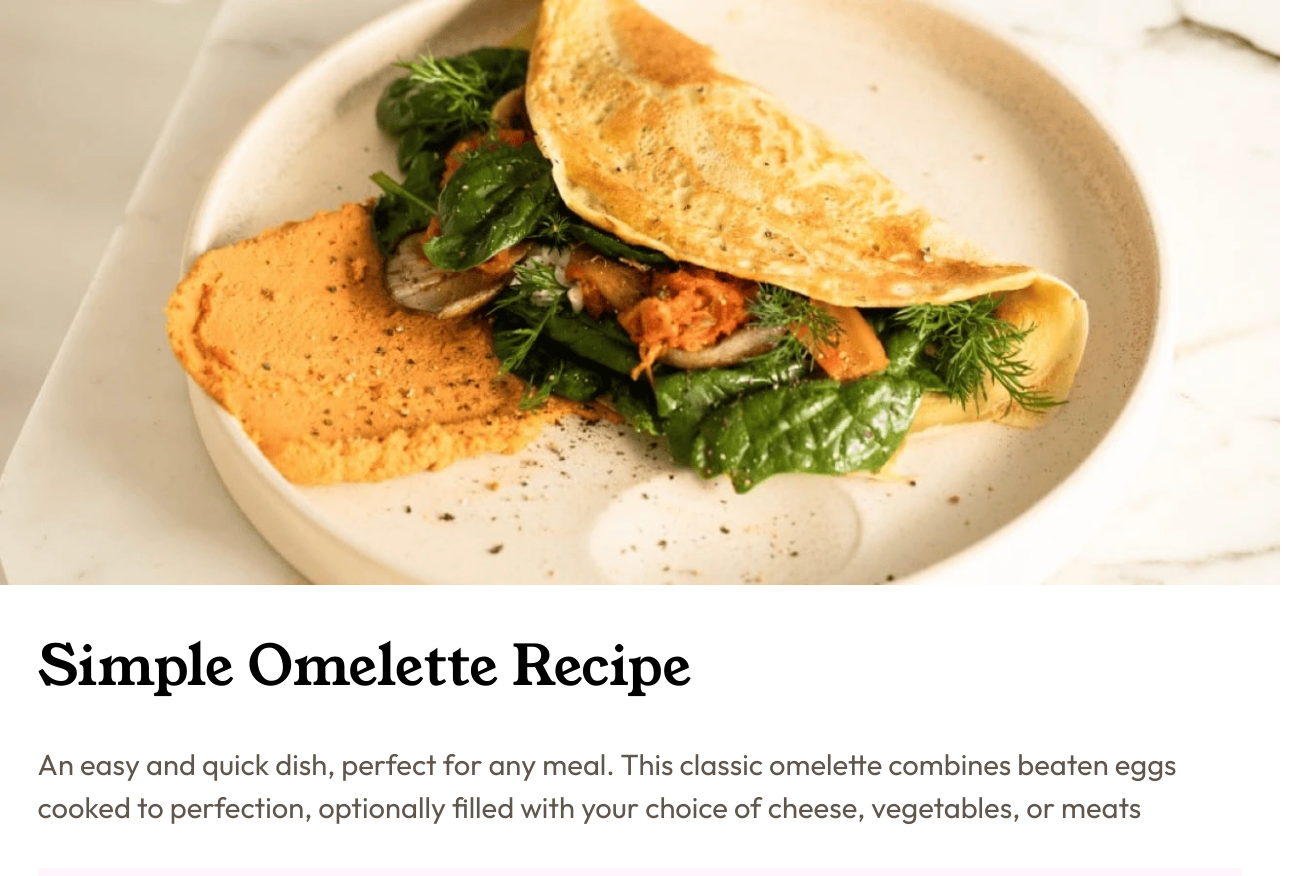
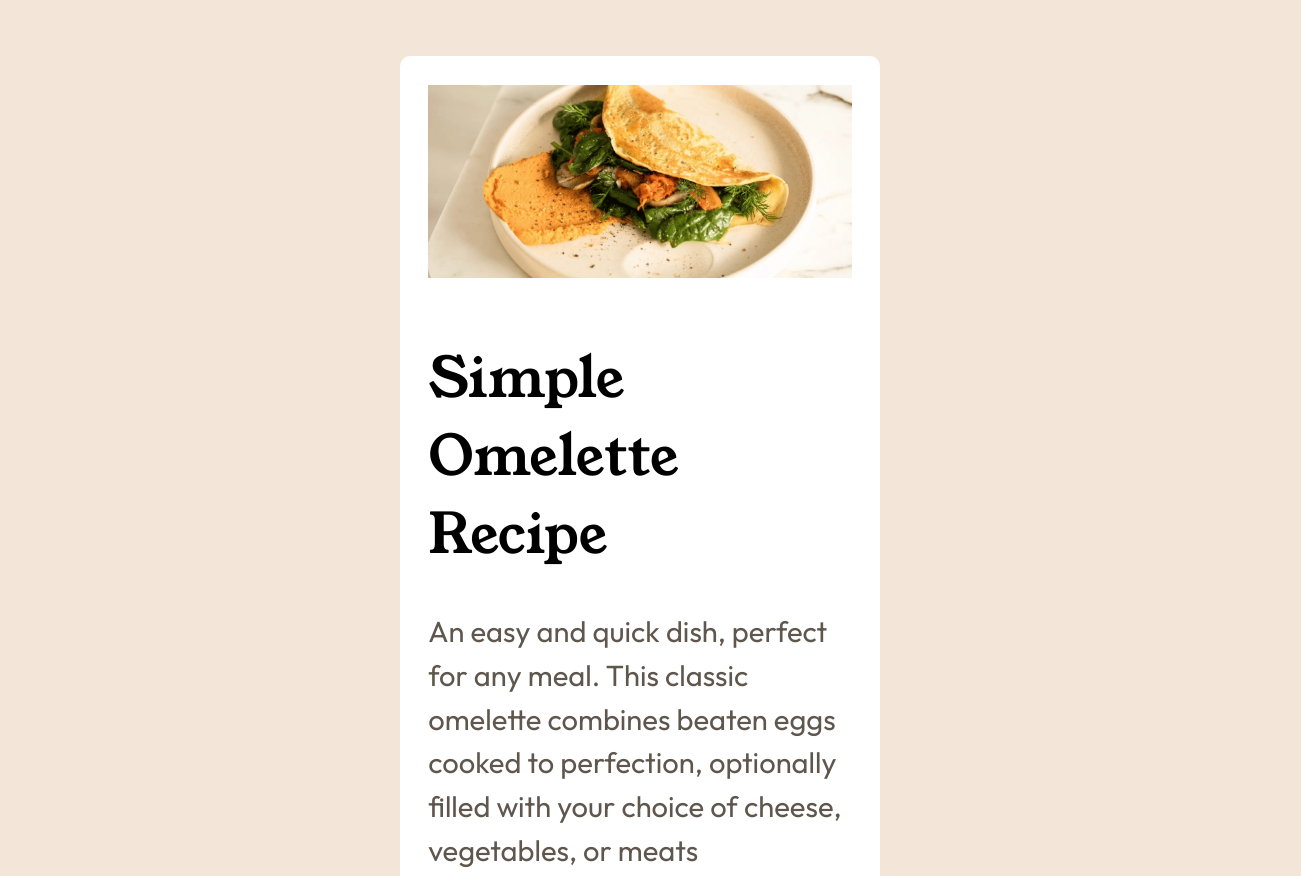
Before and after one commit to zesciati/Recipe-page, a plain HTML site: page index.html in a window 1280 px wide. Shown: the top 876 px of the page, 1301 px wide, since content can reach past the window. Drawn offline with Linux system fonts and the light colour scheme.

Commit message:
membuat responsive header dan main

```diff
--- a/index.html
+++ b/index.html
@@ -14,6 +14,7 @@
 </head>
 
 <body>
+  <div class="desktop-size">
     <header>
       <img src="./assets/images/image-omelette.webp" alt="pictures of omelet" />
     </header>
@@ -67,19 +68,23 @@
         <h1>Instructions</h1>
         <ol>
           <li>
-          <span>Beat the eggs</span> <span style="color: hsl(30, 10%, 34%); font-weight: 400"> : In a bowl, beat the eggs with a pinch
+            <span>Beat the eggs</span> <span style="color: hsl(30, 10%, 34%); font-weight: 400"> : In a bowl, beat the
+              eggs with a pinch
               of salt and pepper until they are well mixed. You can add a
               tablespoon of water or milk for a fluffier texture</span>
           </li>
           <li>
-          <span>Heat the pan</span> <span style="color: hsl(30, 10%, 34%); font-weight: 400"> : Place a non-stick frying pan over medium
+            <span>Heat the pan</span> <span style="color: hsl(30, 10%, 34%); font-weight: 400"> : Place a non-stick
+              frying pan over medium
               heat and add butter or oil. </span>
           </li>
-        <li><span>Cook the omelette</span> <span style="color: hsl(30, 10%, 34%); font-weight: 400"> : Once the butter is
+          <li><span>Cook the omelette</span> <span style="color: hsl(30, 10%, 34%); font-weight: 400"> : Once the butter
+              is
               melted and bubbling, pour in the eggs.
               Tilt the pan to ensure the eggs evenly
               coat the surface. </span> </li>
-        <li><span>Add fillings (optional)</span> <span style="color: hsl(30, 10%, 34%); font-weight: 400"> : When the eggs
+          <li><span>Add fillings (optional)</span> <span style="color: hsl(30, 10%, 34%); font-weight: 400"> : When the
+              eggs
               begin to set at the edges but are still
               slightly runny in the middle, sprinkle
               your chosen fillings over one half of
@@ -90,7 +95,8 @@
               cook for another minute. then slide it
               onto a plate. </span>
           </li>
-        <li><span>Enjoy</span> <span style="color: hsl(30, 10%, 34%); font-weight: 400"> : Serve hot, with additional salt and pepper if needed </span></li>
+          <li><span>Enjoy</span> <span style="color: hsl(30, 10%, 34%); font-weight: 400"> : Serve hot, with additional
+              salt and pepper if needed </span></li>
         </ol>
       </section>
 
@@ -114,6 +120,8 @@
 
 
     </main>
+
+  </div>
 </body>
 
 </html>
--- a/style.css
+++ b/style.css
@@ -268,3 +268,43 @@ main p {
   font-weight: 600;
   font-family: var(--font-outfit);
 }
+
+@media (min-width: 640px) {
+  body{
+    background: var(--Stone-100);
+    padding: var(--space-xl);
+  }
+
+  header, main{
+    background-color: var(--white);
+    padding: var(--space-m);
+  }
+
+  header{
+    border-radius: 10px 10px 0 0 ;
+  }
+
+  main{
+    border-radius: 0 0 10px 10px ;
+  }
+
+}
+
+@media (min-width: 748px){
+  body{
+    padding-inline:7rem ;
+  }
+}
+
+
+@media (min-width: 1023px) {
+  body{
+    padding-inline:15rem ;
+  }
+}
+
+@media (min-width: 1279px) {
+  body{
+    padding-inline:25rem ;
+  }
+}
```
Lines whose indentation alone changed are shown as unchanged.
